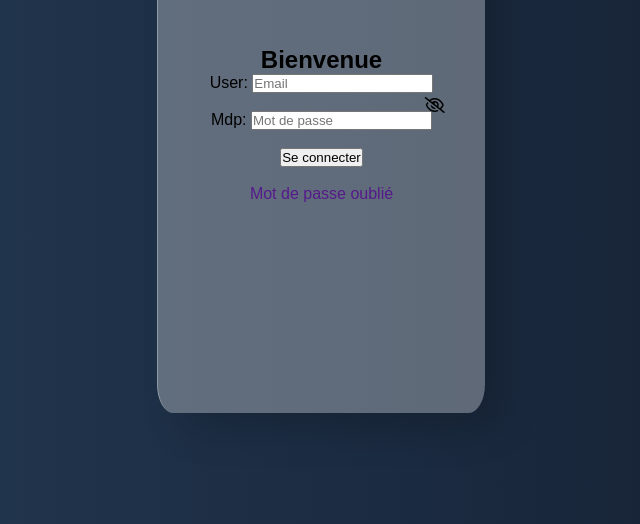
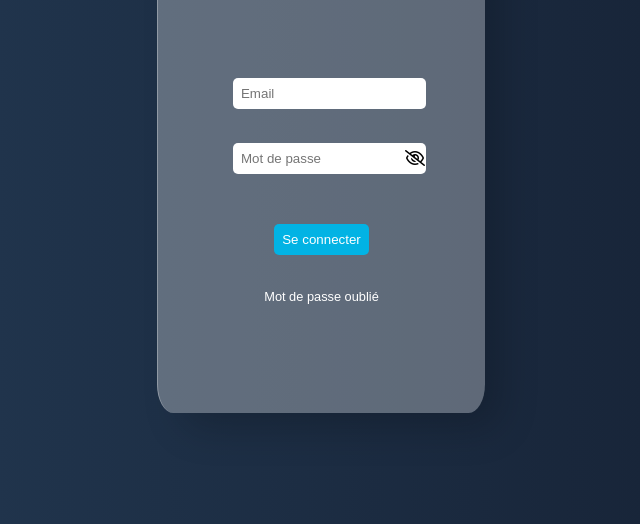
Before and after one commit to Sti3v/ONNE-PROPRE, a plain HTML site: page html/page-de-connexion.html in a window 1280 px wide. Shown: the part 276-800 px from the top of the page, without its empty margins (319-959 px from the left). Drawn offline with Linux system fonts and the light colour scheme.

Commit message:
eye open and close for password

```diff
--- a/css/connexion.css
+++ /dev/null
@@ -1,3 +0,0 @@
-.fa-regular {
-    display: none;
-}
--- a/css/page-de-connexion.css
+++ b/css/page-de-connexion.css
@@ -6,16 +6,8 @@
 
 body {
   background: #141e30;
-  background: -webkit-linear-gradient(
-    to right,
-    #243b55,
-    #141e30
-  );
-  background: linear-gradient(
-    to right,
-    #243b55,
-    #141e30
-  );
+  background: linear-gradient(to right, #243b55, #141e30);
+  font-family: arial, sans-serif;
 }
 
 main {
@@ -24,12 +16,11 @@ main {
   display: flex;
   align-items: center;
   justify-content: center;
-  font-family: arial, sans-serif;
 }
 
 a {
   text-decoration: none;
-  color: rgba(0, 0, 0 blue, alpha);
+  color: #fff;
 }
 
 form {
@@ -48,8 +39,59 @@ form {
   border-top: 1px solid rgba(255, 255, 255, 0.3);
   box-shadow: 20px 20px 40px -6px rgba(0, 0, 0, 0.2);
 }
+
+#login-form h2 {
+  color: #fff;
+  margin-bottom: 40%;
+  font-size: 35px;
+}
+
+#login-form label {
+  display: flex;
+  align-items: center;
+  justify-content: center;
+  margin-bottom: 1rem;
+  position: relative;
+}
+
+#login-form input[type="text"],
+#login-form input[type="password"] {
+  width: 100%;
+  padding: 0.5rem;
+  margin-left: 1rem;
+  border: none;
+  border-radius: 5px;
+}
+
+#login-form input[type="text"]:focus,
+#login-form input[type="password"]:focus {
+  outline: none;
+  box-shadow: 0 0 2px 2px #1a1a1a;
+}
+
+#login-form button[type="submit"] {
+  background-color: #02b3e4;
+  border: none;
+  color: #fff;
+  padding: 0.5rem;
+  margin-top: 1rem;
+  border-radius: 5px;
+  cursor: pointer;
+  transition: all 0.3s ease-in-out;
+}
+
+#login-form button[type="submit"]:hover {
+  background-color: #02a2c4;
+}
+
+#login-form a {
+  margin-top: 1rem;
+  font-size: 0.8rem;
+}
+
 .fa-regular {
   position: absolute;
-  top: 260px;
-  right: 40px;
+  top: 25%;
+  left: 90%;
+  cursor: pointer;
 }
--- a/html/page-de-connexion.html
+++ b/html/page-de-connexion.html
@@ -14,15 +14,13 @@
       <form id="login-form">
         <h2>Bienvenue</h2>
         <label>
-          User:
           <input id="username" type="text" placeholder="Email" autocomplete="off"/>
         </label>
         <br />
         <label>
-          Mdp:
           <input id="password" type="password" placeholder="Mot de passe" autocomplete="off"/>
+          <i id="toggle-password" class="fa-regular fa-eye-slash"></i>
         </label>
-        <i id="ex" class="fa-regular fa-eye-slash"></i>
         <br />
         <button type="submit">Se connecter</button>
         <br />
--- a/js/page-de-connexion.js
+++ b/js/page-de-connexion.js
@@ -52,3 +52,20 @@ inputs.forEach((input, index) => {
     }
   });
 });
+
+
+
+const passwordInput = document.getElementById("password");
+const togglePassword = document.getElementById("toggle-password");
+
+togglePassword.addEventListener("click", function () {
+  if (passwordInput.type === "password") {
+    passwordInput.type = "text";
+    togglePassword.classList.remove("fa-eye-slash");
+    togglePassword.classList.add("fa-eye");
+  } else {
+    passwordInput.type = "password";
+    togglePassword.classList.remove("fa-eye");
+    togglePassword.classList.add("fa-eye-slash");
+  }
+});
```
